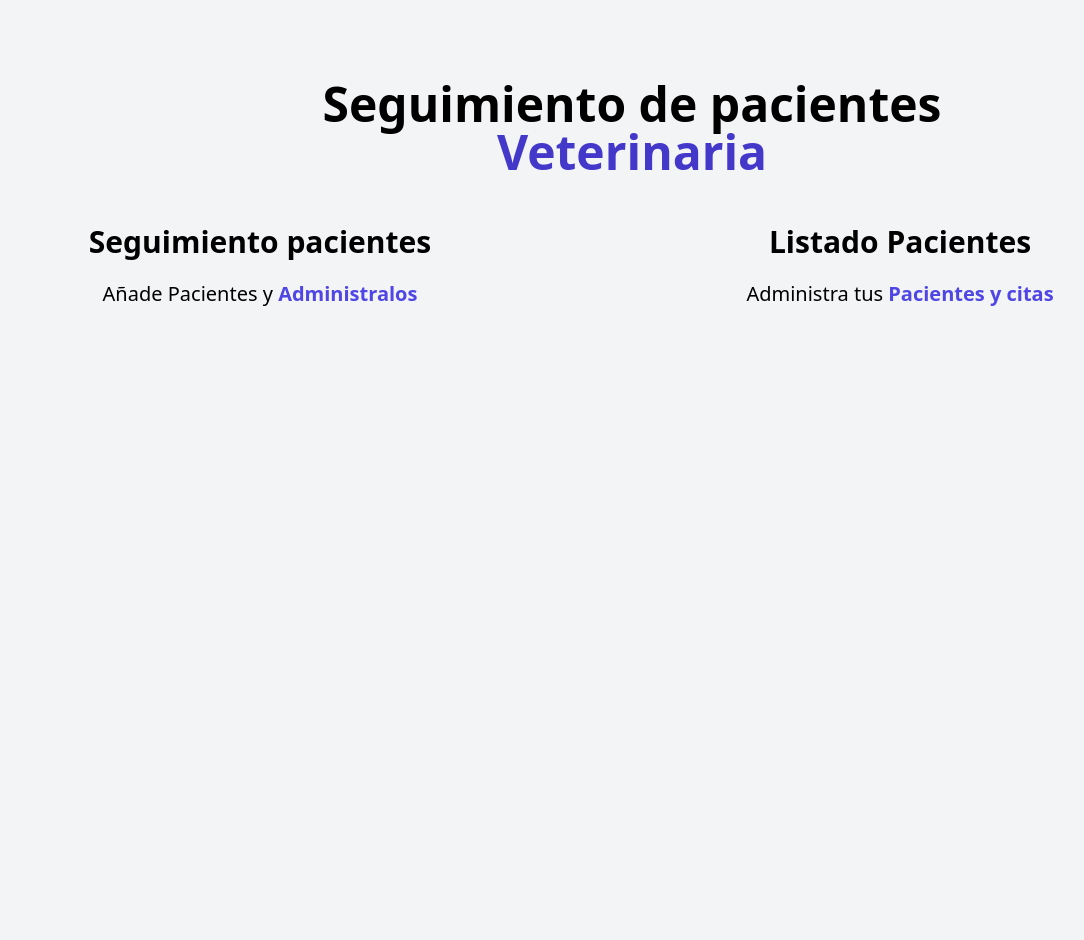
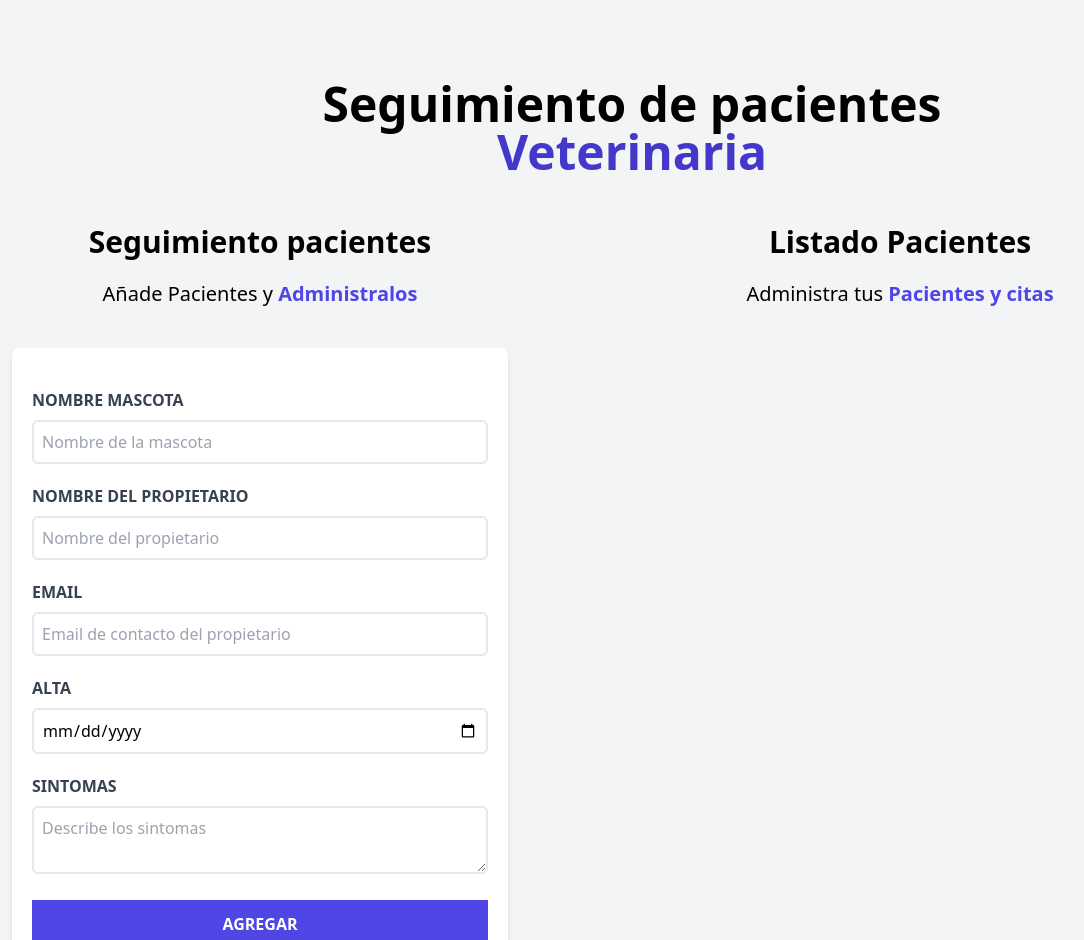
Before and after one commit to jm82mexico/citasMedicasVeterinariaReact, a React (Vite) app: page / in a window 1280 px wide. Shown: the top 940 px of the page, without its empty margins (8-1092 px from the left). Built offline with nearby package versions, Linux system fonts and the light colour scheme.

Commit message:
Campos formulario
Agregar los campos del formulario

```diff
--- a/src/App.jsx
+++ b/src/App.jsx
@@ -5,13 +5,19 @@ import ListadoPacientes from './components/ListadoPacientes'
 
 
 function App() {
-
+  const [pacientes,setPacientes] = useState([])
+  const [paciente, setPaciente] = useState([])
 
   return (
     <div className="container mx-auto mt-20">
       <Header/>
       <div className='mt-12 md:flex'>
-        <Formulario/>
+        <Formulario
+          pacientes = {pacientes}
+          setPacientes = {setPacientes}
+          paciente = {paciente}
+          setPaciente = {setPaciente}
+        />
         <ListadoPacientes/>
       </div>
     </div>
--- a/src/components/Formulario.jsx
+++ b/src/components/Formulario.jsx
@@ -8,6 +8,79 @@ const Formulario = () => {
             Añade Pacientes y {' '}
             <span className='text-indigo-600 font-bold'>Administralos</span>
         </p>
+
+        <form
+            className='bg-white shadow-md rounded-lg py-10 px-5 mb-10'
+        >
+            <div className='mb-5'>
+                <label htmlFor="mascota" className='block text-gray-700 uppercase font-bold'>
+                    Nombre Mascota
+                </label>
+               <input
+                 id='mascota'
+                 type="text"
+                 placeholder='Nombre de la mascota'
+                 className='border-2 w-full p-2 mt-2 placeholder-gray-400 rounded-md'
+                 />
+            </div>
+            <div className='mb-5'>
+                <label htmlFor="propietario" className='block text-gray-700 uppercase font-bold'>
+                    Nombre del propietario
+                </label>
+               <input
+                 id='propietario'
+                 type="text"
+                 placeholder='Nombre del propietario'
+                 className='border-2 w-full p-2 mt-2 placeholder-gray-400 rounded-md'
+                 />
+            </div>
+            <div className='mb-5'>
+                <label htmlFor="email" className='block text-gray-700 uppercase font-bold'>
+                    Email
+                </label>
+               <input
+                 id='email'
+                 type="email"
+                 placeholder='Email de contacto del propietario'
+                 className='border-2 w-full p-2 mt-2 placeholder-gray-400 rounded-md'
+                 />
+            </div>
+            <div className='mb-5'>
+                <label htmlFor="alta" className='block text-gray-700 uppercase font-bold'>
+                    Alta
+                </label>
+               <input
+                 id='alta'
+                 type="date"
+                 className='border-2 w-full p-2 mt-2 placeholder-gray-400 rounded-md'
+                 />
+            </div>
+            <div className='mb-5'>
+                <label htmlFor="sintomas" className='block text-gray-700 uppercase font-bold'>
+                    Sintomas
+                </label>
+               <textarea
+                 id='sintomas'
+                 type="date"
+                 placeholder='Describe los sintomas'
+                 className='border-2 w-full p-2 mt-2 placeholder-gray-400 rounded-md'
+                 />
+            </div>
+
+            <input
+              type="submit"
+              className='bg-indigo-600
+              w-full
+              text-white
+              uppercase
+              font-bold
+              p-3
+              hover:bg-indigo-700
+              cursor-pointer
+              transition-color'
+              value='Agregar
+              paciente' />
+        </form>
     </div>
   )
 }
```
